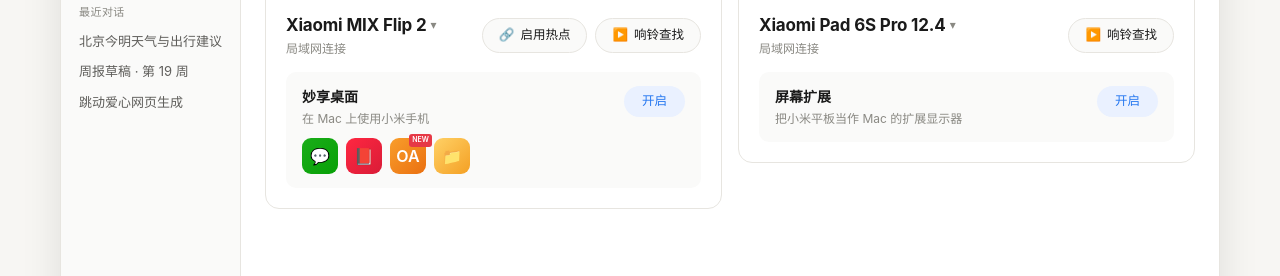
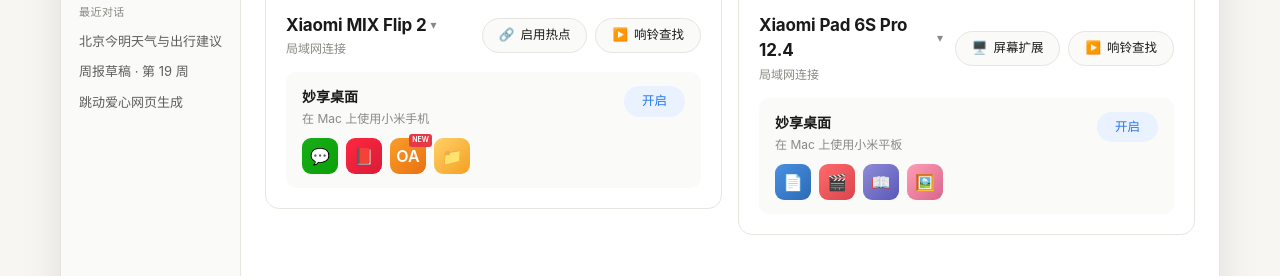
Before and after one commit to zhouwakeup-art/miclaw-demo, a plain HTML site: page variant-a.html in a window 1280 px wide. Both pictures are taken after a click on the element "设备互联". Shown: the part 506-782 px from the top of the page. Drawn offline with Linux system fonts and the light colour scheme.

Commit message:
variant-a: 两卡对称-屏幕扩展降胶囊,Pad妙享桌面对齐

```diff
--- a/variant-a.html
+++ b/variant-a.html
@@ -673,6 +673,10 @@
     border-radius: 3px;
   }
   .fc-app-icon.files { background: linear-gradient(135deg, #ffd166, #f4a024); }
+  .fc-app-icon.doc { background: linear-gradient(135deg, #4a90e2, #2c6bb5); }
+  .fc-app-icon.video { background: linear-gradient(135deg, #ff6b6b, #d9434f); }
+  .fc-app-icon.book { background: linear-gradient(135deg, #8e8cd8, #5b58b8); }
+  .fc-app-icon.gallery { background: linear-gradient(135deg, #ff9eb5, #d9658c); }
 
   /* 卡片拖拽态 */
   .device-card-v.drop-hover {
@@ -1686,17 +1690,24 @@
                 <div class="device-conn">局域网连接</div>
               </div>
               <div class="pill-actions">
+                <div class="pill-btn" title="屏幕扩展"><span class="pill-icon">🖥️</span><span class="pill-btn-label">屏幕扩展</span></div>
                 <div class="pill-btn" title="响铃查找"><span class="pill-icon">▶️</span><span class="pill-btn-label">响铃查找</span></div>
               </div>
             </div>
 
             <div class="feature-card">
-              <div class="fc-row" style="margin-bottom: 0;">
+              <div class="fc-row">
                 <div>
-                  <h4>屏幕扩展</h4>
-                  <div class="fc-desc">把小米平板当作 Mac 的扩展显示器</div>
+                  <h4>妙享桌面</h4>
+                  <div class="fc-desc">在 Mac 上使用小米平板</div>
                 </div>
                 <div class="fc-action">开启</div>
+              </div>
+              <div class="fc-apps">
+                <div class="fc-app-icon doc">📄</div>
+                <div class="fc-app-icon video">🎬</div>
+                <div class="fc-app-icon book">📖</div>
+                <div class="fc-app-icon gallery">🖼️</div>
               </div>
             </div>
           </div>
```
